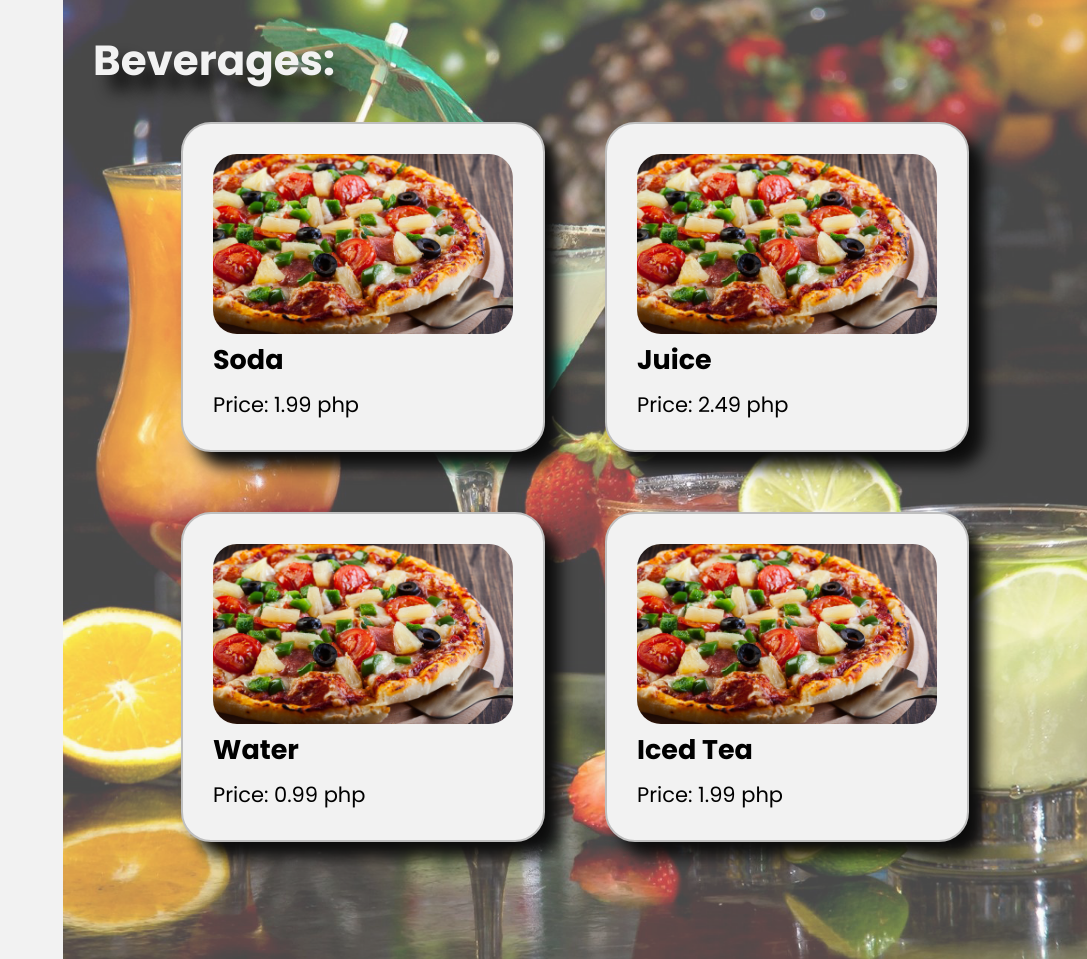
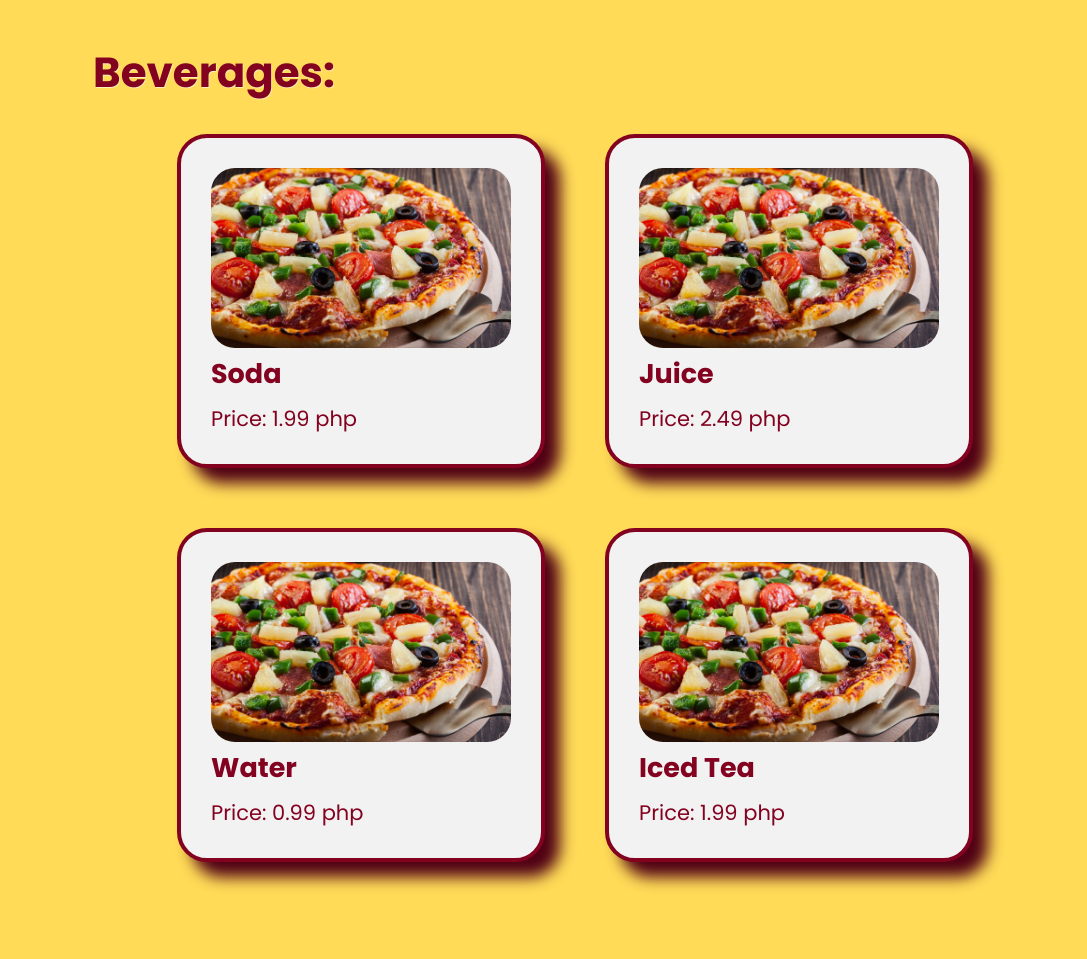
Before and after one commit to zdotdev/MARSERVE-bsit-2nd-year-project, a PHP site: page /orderSystem/ in a window 1280 px wide. Shown: the part 1597-2556 px from the top of the page, without its empty margins (193-1280 px from the left). Run offline with PHP 8.4, Linux system fonts and the light colour scheme.

Commit message:
added main page design

```diff
--- a/Data/orders.xml
+++ b/Data/orders.xml
@@ -1,3 +1,3 @@
 <?xml version="1.0"?>
 <orders>
-<order><total_orders>Soda: 2</total_orders><total_bill>3.98</total_bill><table_number>1</table_number><order_id>snaqi</order_id></order><order><total_orders>Pasta: 2</total_orders><total_bill>15.98</total_bill><table_number>1</table_number><order_id>hojvw</order_id></order></orders>
+<order><total_orders>Soda: 2</total_orders><total_bill>3.98</total_bill><table_number>1</table_number><order_id>snaqi</order_id></order><order><total_orders>Pasta: 2</total_orders><total_bill>15.98</total_bill><table_number>1</table_number><order_id>hojvw</order_id></order><order><total_orders>Salad: 2</total_orders><total_bill>13.98</total_bill><table_number>5</table_number><order_id>uwszq</order_id></order><order><total_orders>Pasta: 3</total_orders><total_bill>23.97</total_bill><table_number>5</table_number><order_id>margi</order_id></order></orders>
--- a/Style/style.css
+++ b/Style/style.css
@@ -19,7 +19,7 @@
     --primary-800: hsl(346, 97%, 41%);
     --primary-700: hsl(346, 97%, 36%);
     --primary-600: hsl(346, 97%, 31%);
-  --primary-500: hsl(346, 97%, 26%);
+    --primary-500: hsla(346, 97%, 26%);
     --primary-400: hsl(346, 97%, 21%);
     --primary-300: hsl(346, 97%, 16%);
     --primary-200: hsl(346, 97%, 11%);
@@ -35,6 +35,17 @@
     --secondary-200: hsl(344, 87%, 6%);
     --secondary-100: hsl(344, 87%, 1%);
 
+    /* secondary mustard */
+    --secondary-mustard-900: hsl(44, 100%, 86%);
+    --secondary-mustard-800: hsl(44, 100%, 76%);
+    --secondary-mustard-700: hsl(44, 100%, 66%);
+    --secondary-mustard-600: hsl(44, 100%, 56%);
+    --secondary-mustard-500: hsl(44, 100%, 46%);
+    --secondary-mustard-400: hsl(44, 100%, 36%);
+    --secondary-mustard-300: hsl(44, 100%, 26%);
+    --secondary-mustard-200: hsl(44, 100%, 16%);
+    --secondary-mustard-100: hsl(44, 100%, 6%);
+
     /* Neutral */
     --neutral-white-500: hsl(0, 0%, 95%);
     --neutral-white-400: hsl(0, 0%, 85%);
@@ -48,14 +59,14 @@
 
 /* header */
 body{
-    background-color: var(--neutral-white-500);
+    background: #FFDB58;
 }
 .header-container{
     display: flex;
     justify-content: space-between;
     align-items: center;
     padding: 1rem 2rem;
-    background-color: var(--primary-500);
+    background-color: var(--secondary-300);
     position: fixed;
     width: 100%;
     z-index: 1;
@@ -177,8 +199,8 @@ body{
     font-size: 2.8rem;
     font-weight: 700;
     padding: 2rem;
-    color: var(--neutral-white-500);
-    text-shadow: 1rem 1rem 1rem var(--neutral-black-500);
+    color: var(--primary-500);
+    text-shadow: .05rem .05rem 0rem var(--secondary-mustard-900);
 }
 .f-container{
     display: flex;
@@ -195,8 +217,8 @@ body{
     height: fit-content;
     padding: 2rem;
     border-radius: 2rem;
-    border: 2px solid var(--neutral-white-300);
-    box-shadow: 1rem 1rem 1rem var(--neutral-black-500);
+    border: 4px solid var(--primary-500);
+    box-shadow: 1rem 1rem 1rem var(--primary-300);
     transition: transform 0.5s ease-in-out;
     cursor: pointer;
 }
@@ -212,38 +234,11 @@ body{
     font-size: 1.8rem;
     font-weight: 700;
     padding: .4rem 0rem .6rem 0rem;
+    color: var(--primary-500);
 }
 .food-price{
     font-size: 1.4rem;
-}
-#meals{
-    height: fit-content;
-    background-image: url(../Image/mealBG.png);
-    background-position: center;
-    background-clip: border-box;
-    background-repeat: no-repeat;
-    background-size: cover;
-}
-#snacks {
-  background-image: url(../Image/snackBG.png);
-  background-position: center;
-  background-clip: border-box;
-  background-repeat: no-repeat;
-  background-size: cover;
-}
-#beverages {
-  background-image: url(../Image/drinksBG.png);
-  background-position: center;
-  background-clip: border-box;
-  background-repeat: no-repeat;
-  background-size: cover;
-}
-#sweets {
-  background-image: url(../Image/sweetBG.png);
-  background-position: center;
-  background-clip: border-box;
-  background-repeat: no-repeat;
-  background-size: cover;
+    color: var(--primary-500);
 }
 
 /* dialog */
--- a/index.php
+++ b/index.php
@@ -69,7 +69,7 @@
     <body>
         <nav class="header-container">
             <a href="#" class="header-logo">Yow MSC!</a>
-            <h1 class="header-title">MSC Canteen Ordering System</h1>
+            <h1 class="header-title">MARSERVE</h1>
             <a href="#footer" class="header-contact">Contact us?</a>
         </nav>
         <main>
```
Also changed, not shown: other parts of Style/style.css (+26 -12 lines). Lines whose indentation alone changed are shown as unchanged.
